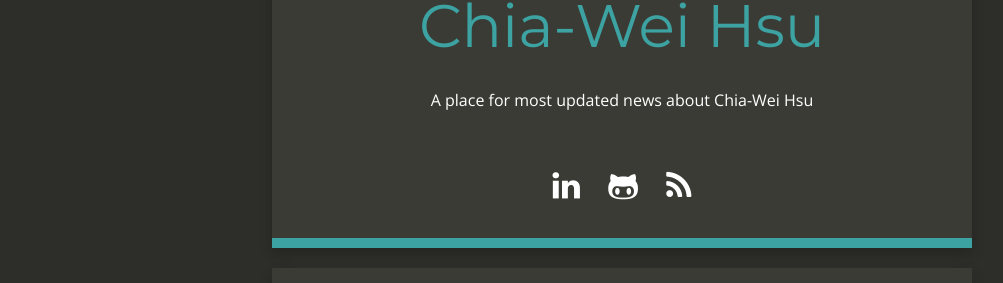
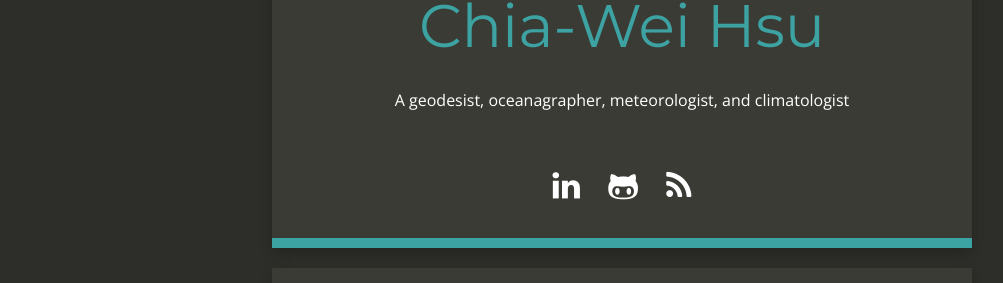
Before and after one commit to chiaweh2/chiaweh2.github.io, a Jekyll site: the page built from index.html, in a window 1280 px wide. Shown: the part 222-505 px from the top of the page, without its empty margins (18-1021 px from the left). Built offline with Jekyll 4.4.1, drawn with Linux system fonts in a browser that asks for light colours; nearby versions of some CDN libraries.

Commit message:
Update _config.yml

```diff
--- a/_config.yml
+++ b/_config.yml
@@ -2,9 +2,9 @@
 title: "Chia-Wei Hsu"
 email: joedhsu@gmail.com
 description: "Chia-Wei Hsu's space"
-baseurl: ""
+baseurl: "https://chiaweh2.github.io/posts/"
 url: ""
-title_description: "A place for most updated news about Chia-Wei Hsu"
+title_description: "A geodesist, oceanagrapher, meteorologist, and climatologist"
 title_image: "https://chiaweh2.github.io/IMG_2632.JPG"
 google_analytics: "UA-20365477-4"
 github_repository: https://github.com/chiaweh2
```
